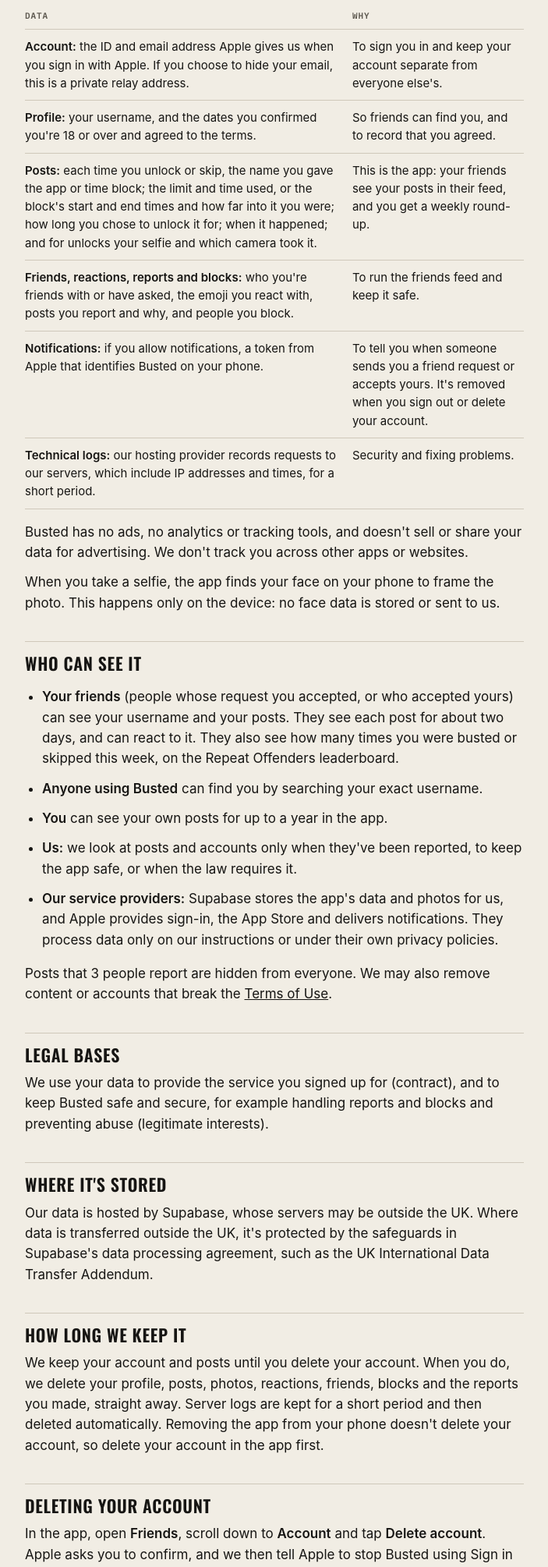
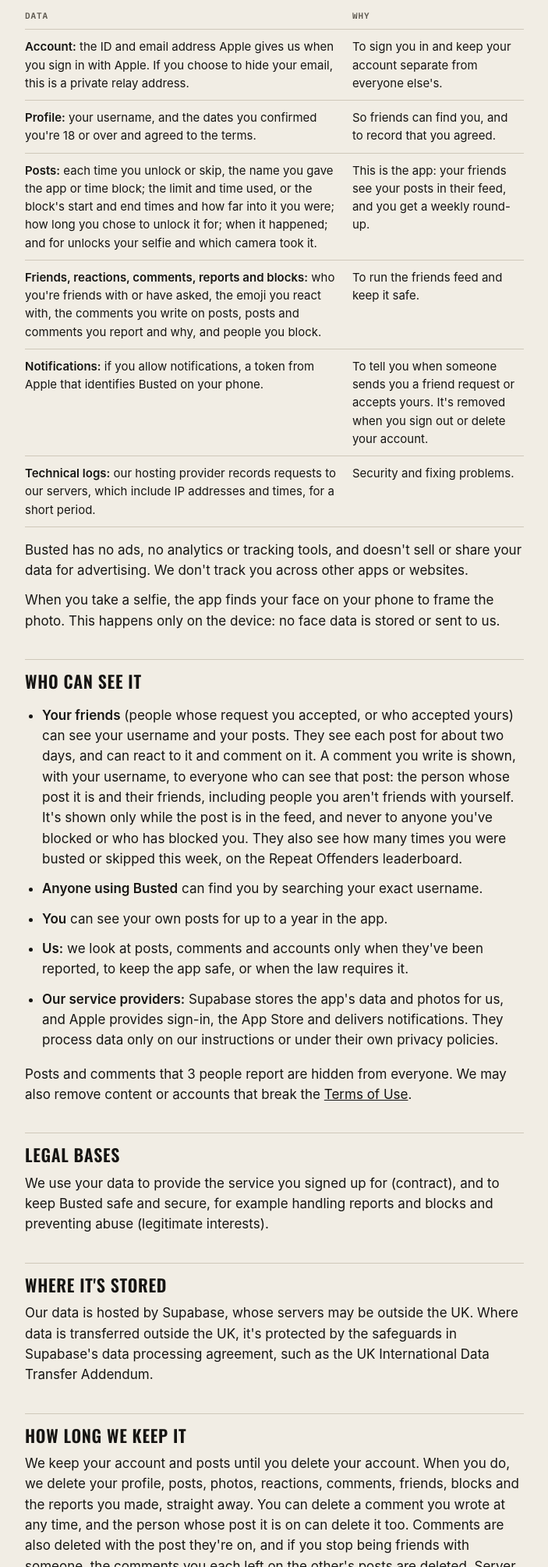
Before and after one commit to jodhrai/busted-legal, a plain HTML site: page privacy/index.html in a window 1280 px wide. Shown: the part 791-2800 px from the top of the page at 78% size, without its empty margins (288-991 px from the left). Drawn offline with nearby package versions, Linux system fonts and the light colour scheme.

Commit message:
Privacy and terms: comments on posts
Comments are stored, shown with the writer's username to everyone who can
see the post, and can be reported, blocked and deleted. Says who sees
them, for how long, and when they're deleted.

Co-Authored-By: Claude Fable 5.2 <noreply@anthropic.com>

```diff
--- a/privacy/index.html
+++ b/privacy/index.html
@@ -14,7 +14,7 @@
 <main>
   <a class="brand" href="../">Busted</a>
   <h1>Privacy Policy</h1>
-  <p class="meta">Last updated 12 November 2026</p>
+  <p class="meta">Last updated 19 November 2026</p>
 
   <p>Busted is an iPhone app that locks apps once you go over a daily limit you set. To unlock one, you take a selfie, which your friends see. This policy explains what Busted collects, why, who can see it, and how to delete it.</p>
 
@@ -32,7 +32,7 @@
       <tr><td><strong>Account:</strong> the ID and email address Apple gives us when you sign in with Apple. If you choose to hide your email, this is a private relay address.</td><td>To sign you in and keep your account separate from everyone else's.</td></tr>
       <tr><td><strong>Profile:</strong> your username, and the dates you confirmed you're 18 or over and agreed to the terms.</td><td>So friends can find you, and to record that you agreed.</td></tr>
       <tr><td><strong>Posts:</strong> each time you unlock or skip, the name you gave the app or time block; the limit and time used, or the block's start and end times and how far into it you were; how long you chose to unlock it for; when it happened; and for unlocks your selfie and which camera took it.</td><td>This is the app: your friends see your posts in their feed, and you get a weekly round-up.</td></tr>
-      <tr><td><strong>Friends, reactions, reports and blocks:</strong> who you're friends with or have asked, the emoji you react with, posts you report and why, and people you block.</td><td>To run the friends feed and keep it safe.</td></tr>
+      <tr><td><strong>Friends, reactions, comments, reports and blocks:</strong> who you're friends with or have asked, the emoji you react with, the comments you write on posts, posts and comments you report and why, and people you block.</td><td>To run the friends feed and keep it safe.</td></tr>
       <tr><td><strong>Notifications:</strong> if you allow notifications, a token from Apple that identifies Busted on your phone.</td><td>To tell you when someone sends you a friend request or accepts yours. It's removed when you sign out or delete your account.</td></tr>
       <tr><td><strong>Technical logs:</strong> our hosting provider records requests to our servers, which include IP addresses and times, for a short period.</td><td>Security and fixing problems.</td></tr>
     </tbody>
@@ -42,13 +42,13 @@
 
   <h2>Who can see it</h2>
   <ul>
-    <li><strong>Your friends</strong> (people whose request you accepted, or who accepted yours) can see your username and your posts. They see each post for about two days, and can react to it. They also see how many times you were busted or skipped this week, on the Repeat Offenders leaderboard.</li>
+    <li><strong>Your friends</strong> (people whose request you accepted, or who accepted yours) can see your username and your posts. They see each post for about two days, and can react to it and comment on it. A comment you write is shown, with your username, to everyone who can see that post: the person whose post it is and their friends, including people you aren't friends with yourself. It's shown only while the post is in the feed, and never to anyone you've blocked or who has blocked you. They also see how many times you were busted or skipped this week, on the Repeat Offenders leaderboard.</li>
     <li><strong>Anyone using Busted</strong> can find you by searching your exact username.</li>
     <li><strong>You</strong> can see your own posts for up to a year in the app.</li>
-    <li><strong>Us:</strong> we look at posts and accounts only when they've been reported, to keep the app safe, or when the law requires it.</li>
+    <li><strong>Us:</strong> we look at posts, comments and accounts only when they've been reported, to keep the app safe, or when the law requires it.</li>
     <li><strong>Our service providers:</strong> Supabase stores the app's data and photos for us, and Apple provides sign-in, the App Store and delivers notifications. They process data only on our instructions or under their own privacy policies.</li>
   </ul>
-  <p>Posts that 3 people report are hidden from everyone. We may also remove content or accounts that break the <a href="../terms/">Terms of Use</a>.</p>
+  <p>Posts and comments that 3 people report are hidden from everyone. We may also remove content or accounts that break the <a href="../terms/">Terms of Use</a>.</p>
 
   <h2>Legal bases</h2>
   <p>We use your data to provide the service you signed up for (contract), and to keep Busted safe and secure, for example handling reports and blocks and preventing abuse (legitimate interests).</p>
@@ -57,7 +57,7 @@
   <p>Our data is hosted by Supabase, whose servers may be outside the UK. Where data is transferred outside the UK, it's protected by the safeguards in Supabase's data processing agreement, such as the UK International Data Transfer Addendum.</p>
 
   <h2>How long we keep it</h2>
-  <p>We keep your account and posts until you delete your account. When you do, we delete your profile, posts, photos, reactions, friends, blocks and the reports you made, straight away. Server logs are kept for a short period and then deleted automatically. Removing the app from your phone doesn't delete your account, so delete your account in the app first.</p>
+  <p>We keep your account and posts until you delete your account. When you do, we delete your profile, posts, photos, reactions, comments, friends, blocks and the reports you made, straight away. You can delete a comment you wrote at any time, and the person whose post it is on can delete it too. Comments are also deleted with the post they're on, and if you stop being friends with someone, the comments you each left on the other's posts are deleted. Server logs are kept for a short period and then deleted automatically. Removing the app from your phone doesn't delete your account, so delete your account in the app first.</p>
 
   <h2>Deleting your account</h2>
   <p>In the app, open <strong>Friends</strong>, scroll down to <strong>Account</strong> and tap <strong>Delete account</strong>. Apple asks you to confirm, and we then tell Apple to stop Busted using Sign in with Apple for your Apple ID, so Busted no longer appears in your Apple ID's Sign in with Apple settings. If you can't use the app, email us from the address on your account and we'll delete it.</p>
```
Also changed, not shown: terms/index.html (+4 -4 lines).
